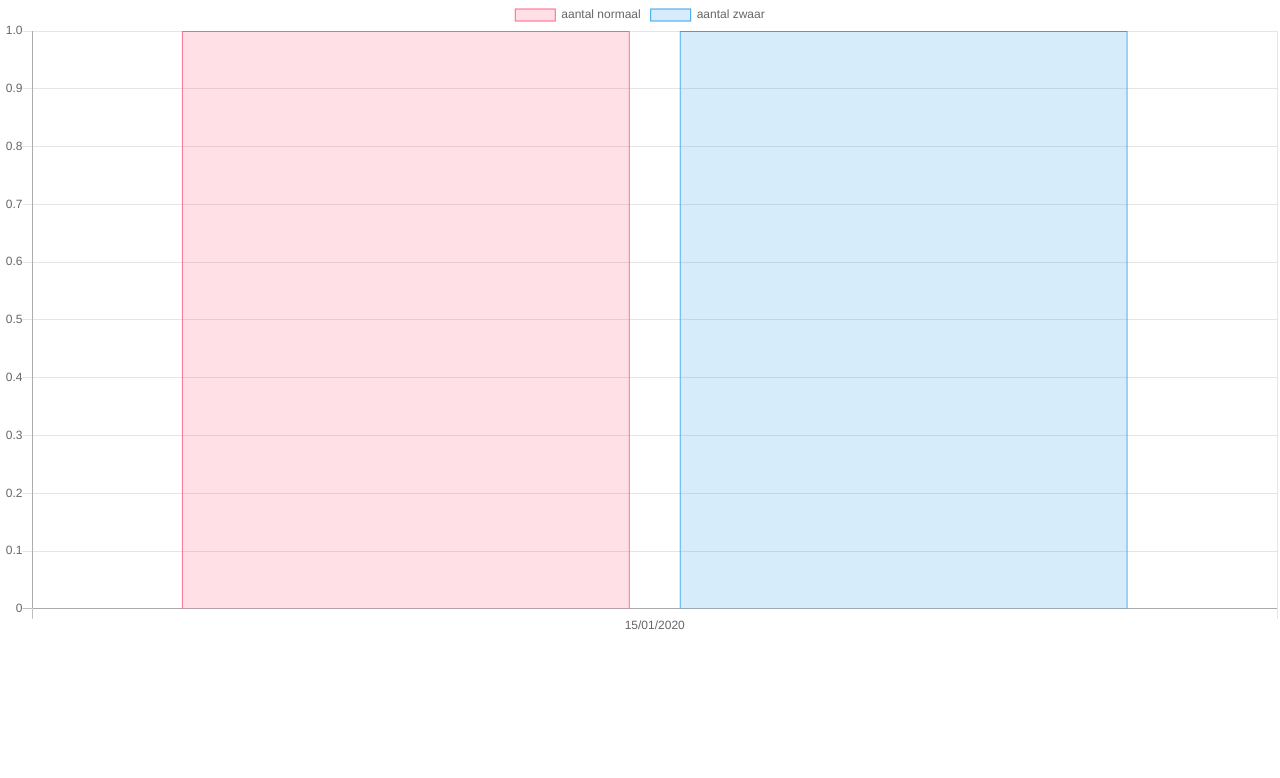
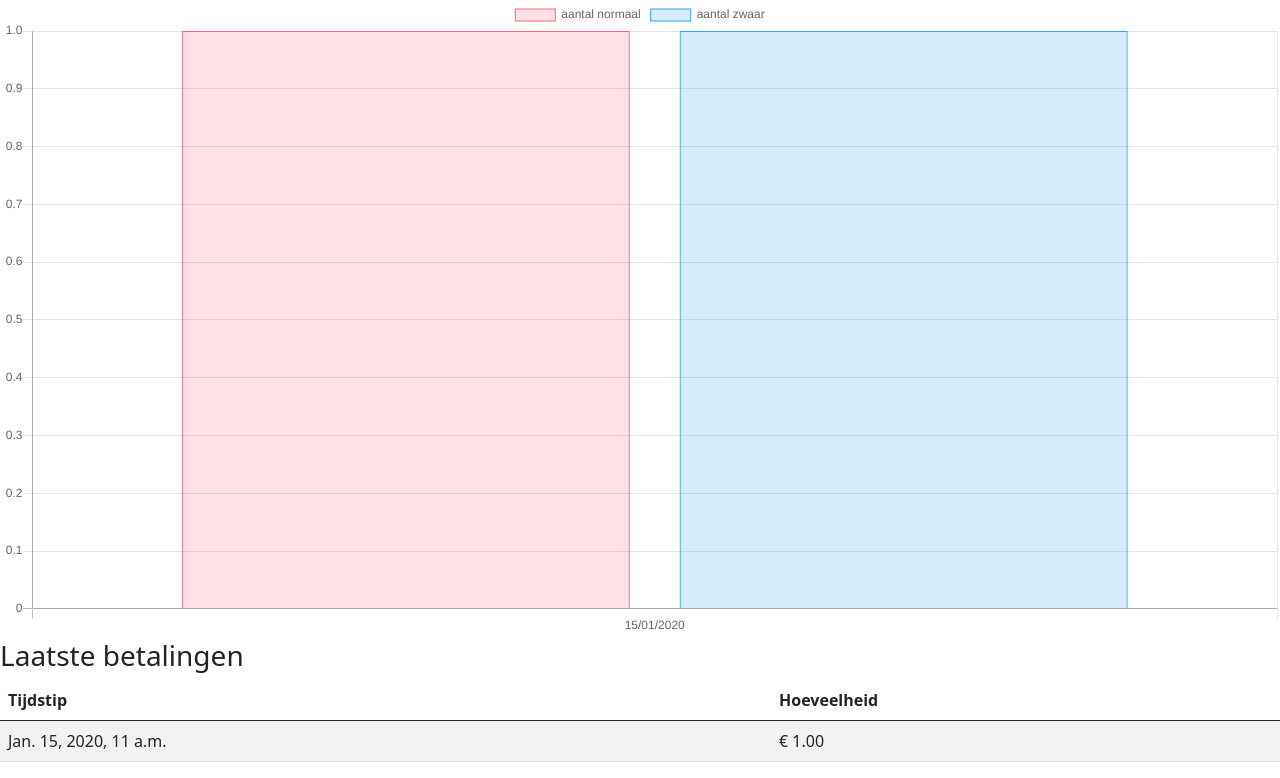
Before and after one commit to BramB-1952444/drankBeheer, a Django app: page /leider/1/ in a window 1280 px wide. Shown: the part 790-1568 px from the top of the page. Before the commit the page ends 1420 px from the top, so only its background shows below. Run offline with Django 3.2, Linux system fonts and the light colour scheme; tables that the repository leaves empty hold one stand-in row (values such as "Sample post"); parts of the project's set-up code (start-up, migrations or seed data) failed here and were passed over.

Commit message:
betalings geschiedenis

```diff
--- a/beheer/templates/beheer/leiderOverzicht.html
+++ b/beheer/templates/beheer/leiderOverzicht.html
@@ -70,4 +70,21 @@
         }
     });
 </script>
+<h3>Laatste betalingen</h3>
+<table class='table table-striped'>
+    <thead>
+    <tr>
+      <th scope="col">Tijdstip</th>
+      <th scope="col">Hoeveelheid</th>
+    </tr>
+  </thead>
+  <tbody>
+{% for betaling in betalingen %}
+    <tr>
+        <td>{{ betaling.datum }} </td>
+        <td> € {{ betaling.hoeveelheid }} </td>
+    </tr>
+{% endfor %}
+  </tbody>
+</table>
 {% endblock content%}
--- a/beheer/views.py
+++ b/beheer/views.py
@@ -127,6 +127,7 @@ def leider_detail(request, leider_id):
     zwaar = []
     balans = []
     l = get_object_or_404(Leider, pk=leider_id)
+    betalingen = Betaling.objects.filter(leider=l).order_by('-datum')
     tellingen = Telling.objects.filter(leider=l)
     for i in range(len(tellingen)):
         datums.append(tellingen[i].datum.strftime("%d/%m/%Y"))
@@ -140,4 +141,4 @@ def leider_detail(request, leider_id):
             zwaarCum.append(int(tellingen[i].aantalZwaar or 0))
 
 
-    return render(request, 'beheer/leiderOverzicht.html', {"datums": datums, "normaal": normaal, "zwaar": zwaar, "normaalCum": normaalCum, "zwaarCum": zwaarCum, "balans": balans})
+    return render(request, 'beheer/leiderOverzicht.html', {"datums": datums, "normaal": normaal, "zwaar": zwaar, "normaalCum": normaalCum, "zwaarCum": zwaarCum, "balans": balans, "betalingen": betalingen})
```
